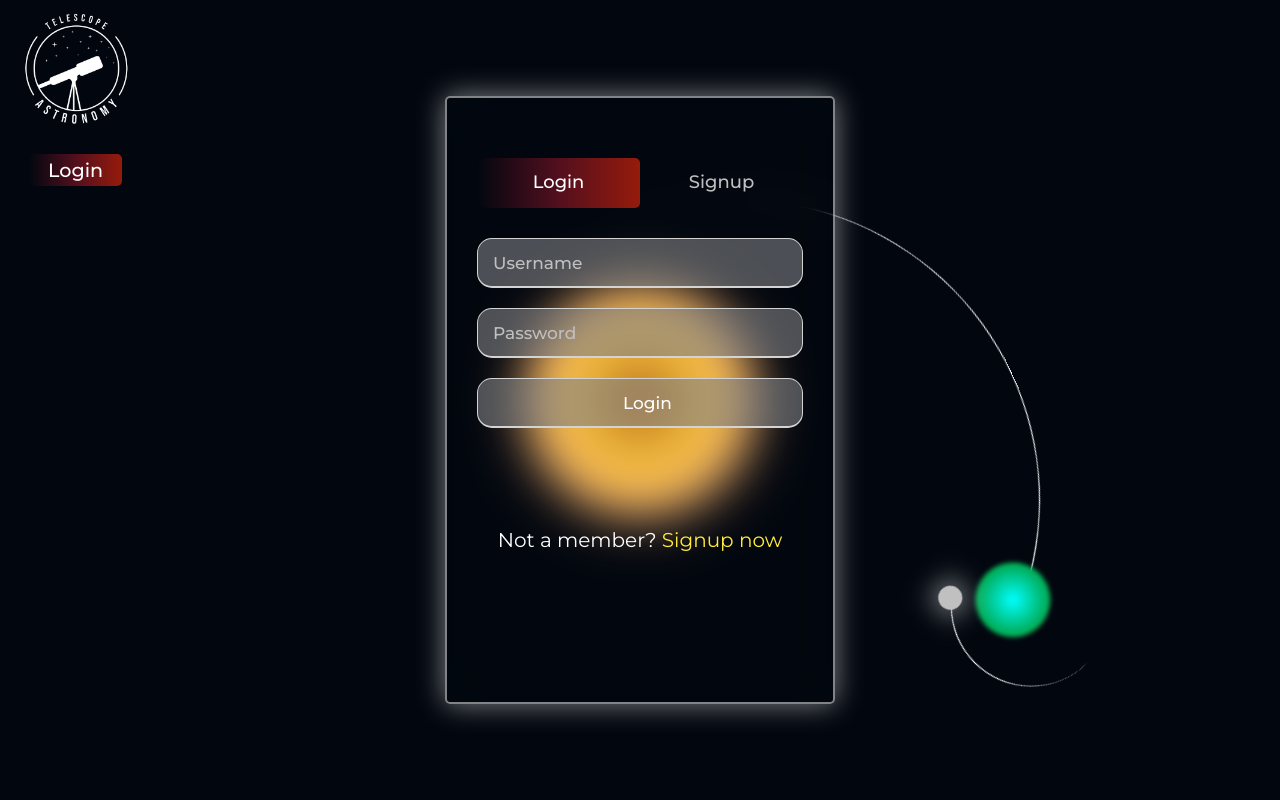
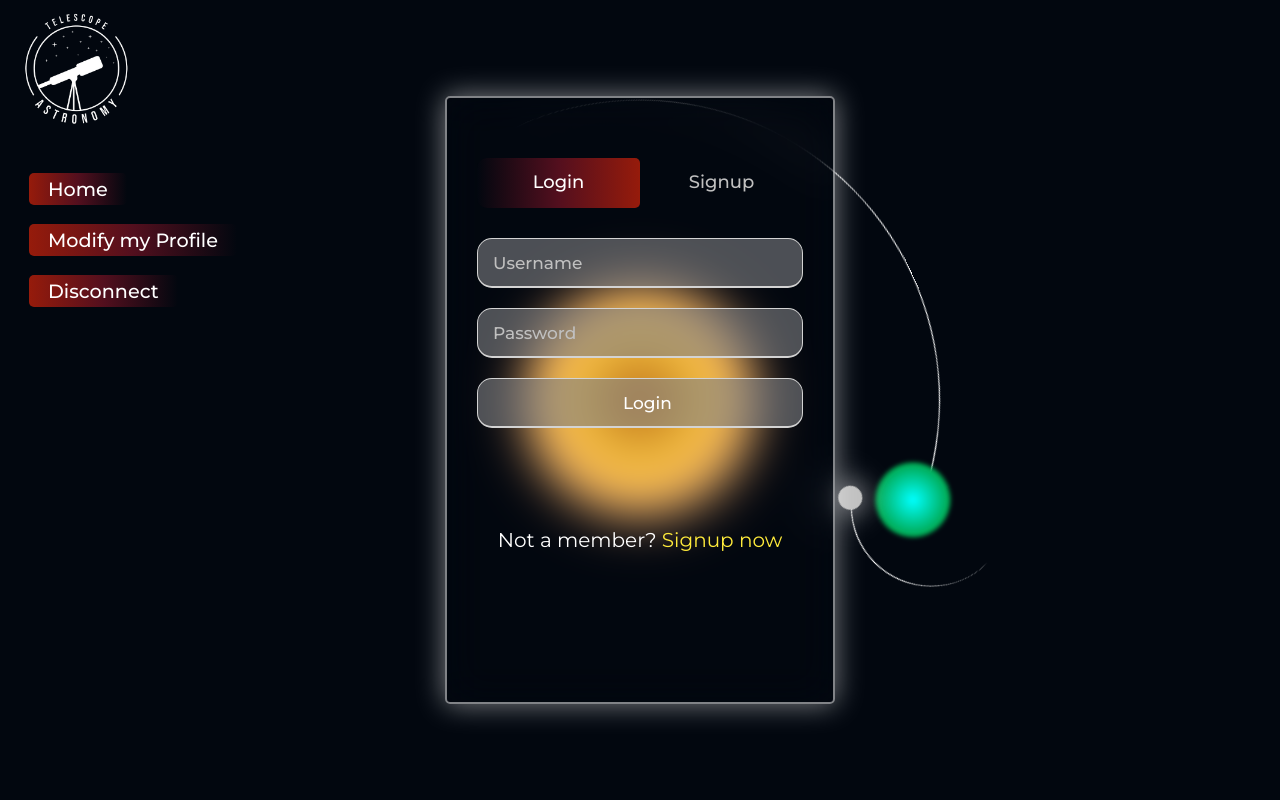
Before and after one commit to alix-platier-favier/module-connexion-b2, a PHP site: page /loginSignup.php in a window 1280 px wide. Run offline with PHP 8.4, Linux system fonts and the light colour scheme; the visitor is signed in with stand-in values (Sample User, id 1).

Commit message:
Update day2 NothingWork(But looks cute)

```diff
--- a/CSS/bg.css
+++ b/CSS/bg.css
@@ -32,6 +32,7 @@
 }
 
 .topnav {
+    z-index: 0;
     display: flex;
     flex-direction: column;
     position: absolute;
@@ -42,14 +43,15 @@
 .topnav .btn {
     display: flex;
     justify-content: left;
-    margin-left: 1.5em;
     font-weight: 500;
     font-size: 1.2em;
     color: var(--color-white);
-    background: -webkit-linear-gradient(left, var(--color-bg), var(--color-dark), var(--color-dark-variant));
+    background: -webkit-linear-gradient(left, var(--color-dark-variant), var(--color-dark), var(--color-bg));
     border: none;
     border-radius: 5px;
     padding: 0.2em 1em;
+    margin: 1em;
+    margin-left: 1.5em;
 }
 
 .topnav .btn:hover {
@@ -61,8 +63,8 @@
 
 .container {
     font-size: 10px;
-    width: 60em;
-    height: 60em;
+    width: 20em;
+    height: 20em;
     position: fixed;
     top: 50%;
     left: 50%;
@@ -115,8 +117,6 @@
 }
 
 .earth {
-    top: 10em;
-    left: 10em;
     width: 60em;
     height: 60em;
     animation: orbit 36.5s linear infinite;
--- a/CSS/form.css
+++ b/CSS/form.css
@@ -240,3 +240,10 @@
     font-weight: 500;
     cursor: pointer;
 }
+
+#msgerror {
+    color: red;
+    font-size: 20px;
+    text-align: center;
+    margin-bottom: 10px;
+}
--- a/loginSignup.php
+++ b/loginSignup.php
@@ -1,15 +1,21 @@
-<?php require_once 'conn.php';
+<?php
+require_once 'conn.php';
 require_once 'MyPdo.php';
+require_once 'App.php';
+
+if (session_status() == PHP_SESSION_NONE) {
+    session_start();
+}
+
+$app = new App;
 
 try {
-
     $conn = new PDO("mysql:host=$servername;dbname=$dbname", $username, $password);
     $conn->setAttribute(PDO::ATTR_ERRMODE, PDO::ERRMODE_EXCEPTION);
 
     if ($_SERVER['REQUEST_METHOD'] === 'POST') {
         $login = $_POST['login'];
         $password = $_POST['password'];
-
 
         $stmt = $conn->prepare("SELECT * FROM user WHERE login = :login");
         $stmt->bindParam(':login', $login);
@@ -19,9 +25,7 @@
             $row = $stmt->fetch(PDO::FETCH_ASSOC);
             $hashed_password = $row['password'];
 
-
             if (password_verify($password, $hashed_password)) {
-
                 $_SESSION['loggedin'] = true;
                 $_SESSION['login'] = $row['login'];
                 $_SESSION['firstname'] = $row['firstname'];
@@ -30,7 +34,7 @@
                 if ($_SESSION['login'] === 'admin') {
                     header("Location: admin.php");
                 } else {
-                    header("Location: profil.php");
+                    header("Location: index.php");
                 }
                 exit;
             } else {
@@ -38,30 +42,24 @@
             }
         } else {
             echo "<script>alert('Incorrect login');</script>";
-
         }
     }
-} catch(PDOException $e) {
+} catch (PDOException $e) {
     echo "<script>alert('Error: " . $e->getMessage() . "');</script>";
 }
 
 $conn = null;
 
-if ($_SERVER['REQUEST_METHOD'] === 'POST') {
+if ($_SERVER['REQUEST_METHOD'] === 'POST' && isset($_POST['confirmpwd'])) {
     $login = $_POST['login'];
     $firstname = $_POST['firstname'];
     $lastname = $_POST['lastname'];
     $password = $_POST['password'];
-
-    $pdo = new MyPdo();
-    $pdo->addUser($login, $firstname, $lastname, $password);
-
-    header('Location: loginSignup.php');
-    exit;
+    $confirmPwd = $_POST['confirmpwd'];
+    if ($app->subscribe($login, $firstname, $lastname, $password, $confirmPwd)) {
+    }
 }
 ?>
-
-
 
 <!-------------------------------------------------------------------------------------------------------------------------------->
 
@@ -87,7 +85,15 @@
         <div class="logo">
             <a href="index.php">
             <img src="img\LogoW.png" alt="Logo" height="150px"></a>
-            <button class="btn" onclick="location.href='loginSignup.php'">Login</button>
+                <?php if (!isset($_SESSION['login'])) { ?>
+                    <button class="btn" onclick="location.href='index.php'">Home</button>
+                    <button class="btn" onclick="location.href='loginSignup.php'">Login</button>
+
+                <?php } else { ?>
+                    <button class="btn" onclick="location.href='index.php'">Home</button>
+                    <button class="btn" onclick="location.href='profile.php'">Modify my Profile</button>
+                    <button class="btn" onclick="location.href='disconnect.php'">Disconnect</button>
+                <?php } ?>
         </div>
         <div class="container">
         <div class="sun">
@@ -109,7 +115,7 @@
             <div class="slider-tab"></div>
         </div>
         <div class="form-inner">
-            <form action="loginSingup.php" method="post" class="login">
+            <form action="" method="post" class="login">
                 <div class="field">
                     <input type="text" placeholder="Username" name="login" required>
                 </div>
@@ -123,6 +129,9 @@
                 <div class="signup-link">
                     Not a member? <a href="">Signup now</a>
                 </div>
+                <?php if (isset($app->msgError)) {
+                echo $app->msgError;
+                } ?>
             </form>
             <form action="" method="post" class="signup">
                 <div class="field">
@@ -138,7 +147,7 @@
                     <input type="password" placeholder="Password" name="password" required>
                 </div>
                 <div class="field">
-                    <input type="password" placeholder="Confirm Password" name="password" required>
+                    <input type="password" placeholder="Confirm Password" name="confirmpwd" required>
                 </div>
                 <div class="checkbox">
                     <label><input type="checkbox" required>
@@ -148,6 +157,9 @@
                     <div class="btn-layer"></div>
                     <input type="submit" value="Signup">
                 </div>
+                <?php if (isset($app->msgError)) {
+                echo $app->msgError;
+                } ?>
             </form>
         </div>
     </div>
--- a/script.js
+++ b/script.js
@@ -1,7 +1,6 @@
 
 // Login-Registration Form
 
-const loginText = document.querySelector(".title-txt .login");
 const loginForm = document.querySelector("form.login");
 const loginBtn = document.querySelector("label.login");
 const signupBtn = document.querySelector("label.signup");
@@ -9,13 +8,11 @@
 
 signupBtn.onclick = (()=>{
     loginForm.style.marginLeft = "-50%";
-    loginText.style.marginLeft = "-50%";
     }
 );
 
 loginBtn.onclick = (()=>{
     loginForm.style.marginLeft = "0%";
-    loginText.style.marginLeft = "0%";
     }
 );
 
```
Also changed, not shown: App.php (+30 -2 lines), index.php (+12 -1 lines), profil.php (deleted), profile.php (added).
